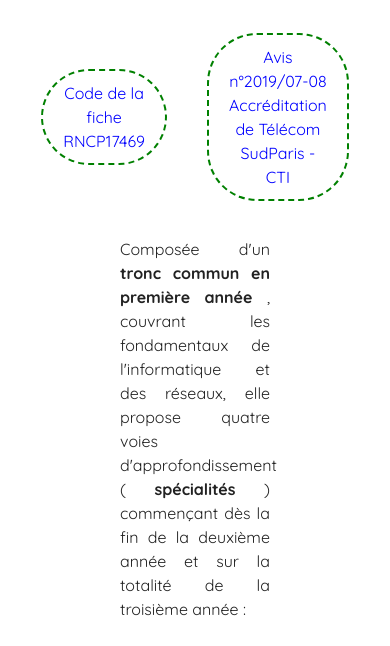
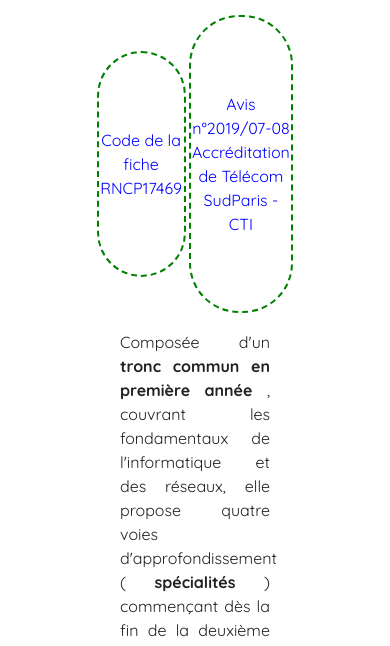
Before and after one commit to yannickzheng/df-fisa, a plain HTML site: page dist/index.html in a window 390 px wide. Shown: the part 2068-2714 px from the top of the page. Drawn offline with Linux system fonts and the light colour scheme; a web font is replaced by a local one.

Commit message:
Fix : changement de la taille des boutons en fonction de la taille de la fenêtre

```diff
--- a/dist/css/style.css
+++ b/dist/css/style.css
@@ -122,9 +122,9 @@
   flex-direction: row;
   justify-content: center;
   align-items: center;
-  margin: 1.25em;
+  margin: 1%;
   flex-grow: 1;
-  padding: 0.625em 1.25em;
+  padding: 6% 2%;
   gap: 1em;
   border-radius: 50px;
   background-color: white;
@@ -151,12 +151,12 @@
   width: 100%;
   box-sizing: border-box;
   display: inline-block;
-  padding: 20px 20px;
+  padding: 2% 2%;
   border-radius: 50px;
   color: white;
   text-align: center;
   text-decoration: none;
-  margin: 15px;
+  margin: 1%;
 
 }
 
@@ -496,3 +496,32 @@
   justify-content: normal;
   height: 100%;
 }
+@media only screen and (max-width: 40em){
+  html, body {
+    font-family: "Quicksand", sans-serif;
+    font-optical-sizing: auto;
+    font-weight: 400;
+    font-style: normal;
+    font-variation-settings: "wdth" 100;
+    color: #222;
+    font-size: 1em;
+    line-height: 1.5;
+
+  }
+  .edt1{
+    flex-direction: column;
+
+  }
+  .round-button-outline{
+    padding: 50% 1%;
+    height: 100%;
+    width: 100%;
+    box-sizing: border-box;
+  }
+  .round-button{
+    padding: 50% 1%;
+    height: 100%
+  }
+
+
+}
--- a/dist/index.html
+++ b/dist/index.html
@@ -133,7 +133,7 @@
         spéciales) :</p>
 
 
-
+    <div class="edt1">
     <p>En <strong>première année</strong>, le rythme d'alternance est le suivant :</p>
     <table>
         <thead>
@@ -171,7 +171,7 @@
         </tr>
         </tbody>
     </table>
-
+    </div>
 
 
         <div class="edt1">
@@ -246,7 +246,7 @@
     <img src="https://www.fisa.telecom-sudparis.eu/formation.svg" alt="Formation">
 
     <div style="display: flex; align-items: flex-start;">
-        <div style="border-left: 2px solid black; height: 100px; margin-right: 10px;"></div>
+
         <blockquote style="margin: 0; font-style: italic; padding-left: 10px; border-left: none;">
             "L’expérience en entreprise est considérée comme une dimension essentielle de la formation des ingénieurs. L’apprenti passe environ la moitié de ses six semestres de formation sous la forme de périodes d’alternance dans l’entreprise qui l’emploie." - Références et orientations de la Commission des Titres d’Ingénieur − CTI
         </blockquote>
```
